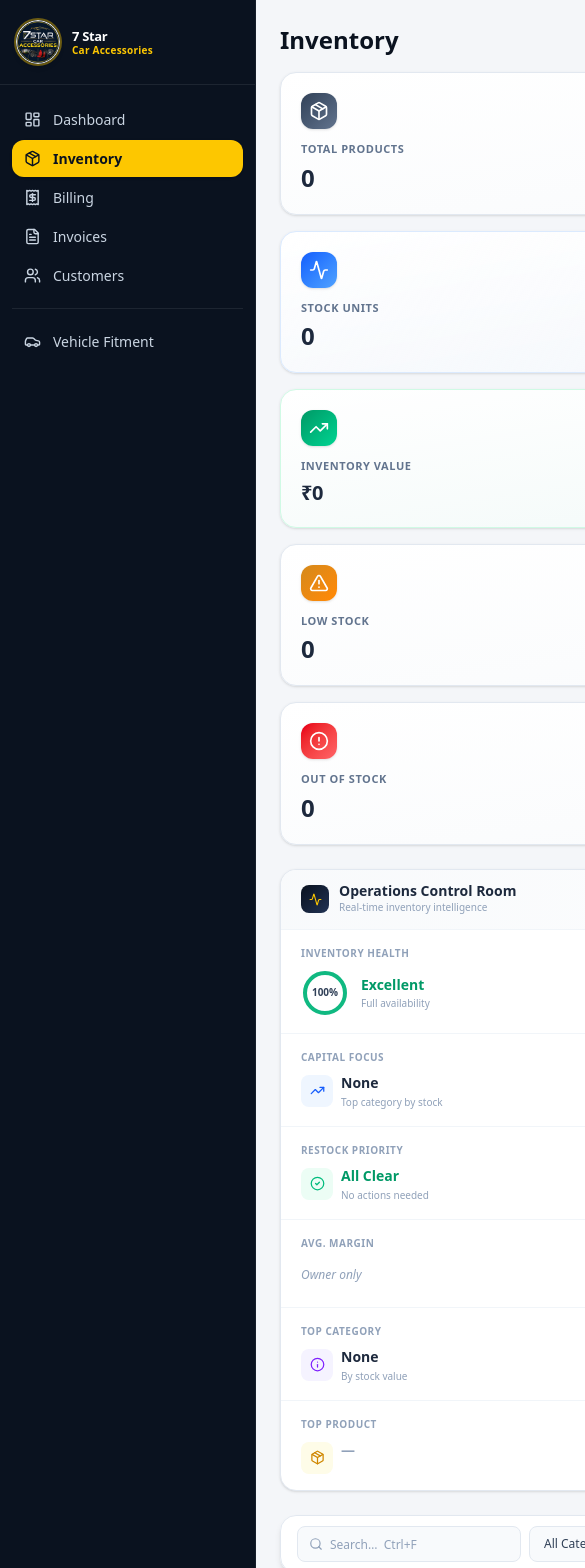
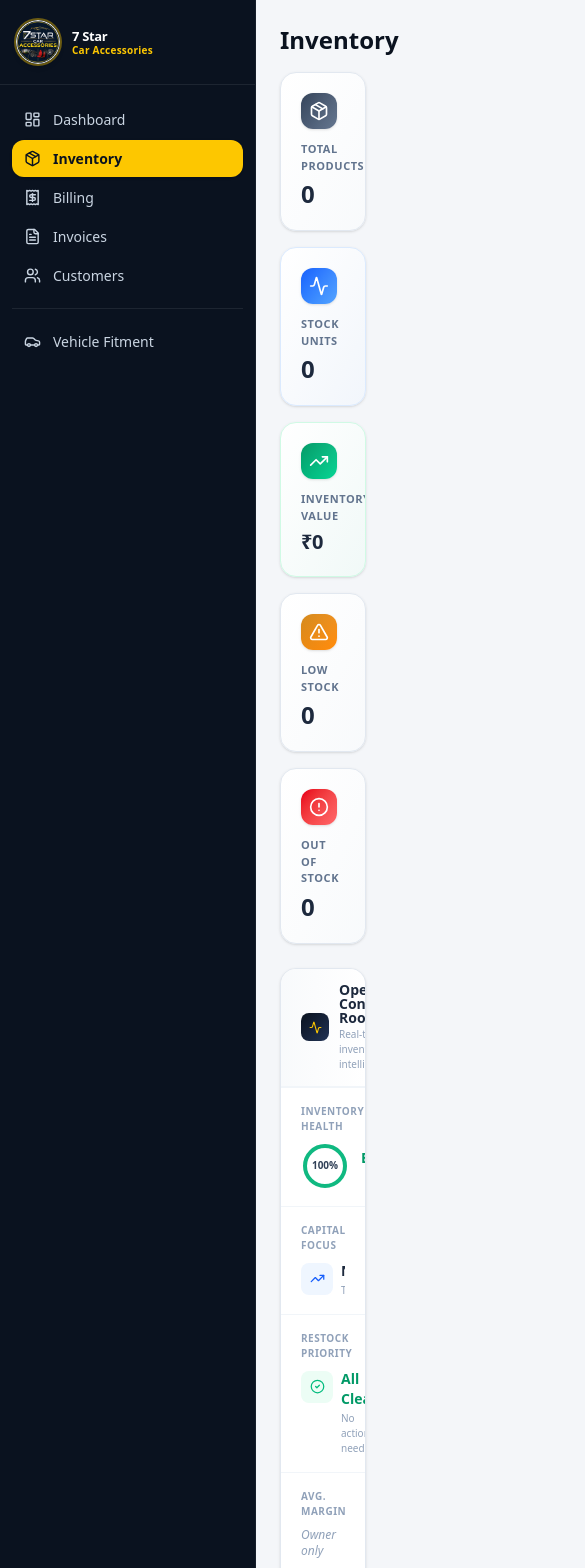
Before and after one commit to rehanmujawar804-source/autovault-master, a Next.js app: page /inventory in a window 390 px wide. Shown: the top 1568 px of the page, 585 px wide, since content can reach past the window. Built offline with nearby package versions, Linux system fonts and the light colour scheme.

Commit message:
responsive

```diff
--- a/src/app/inventory/page.tsx
+++ b/src/app/inventory/page.tsx
@@ -356,7 +356,7 @@ export default function InventoryPage() {
 
   if (!isMounted) {
     return (
-      <div>
+      <div className="w-full max-w-full min-w-0 space-y-6">
         {/* Header Skeleton */}
         <div className="flex items-center justify-between mb-6">
           <div className="h-8 w-32 bg-slate-200 rounded-lg animate-pulse" />
@@ -368,7 +368,7 @@ export default function InventoryPage() {
         </div>
 
         {/* KPI Cards Skeletons */}
-        <div className="grid grid-cols-1 md:grid-cols-2 xl:grid-cols-3 2xl:grid-cols-6 gap-4 mb-6">
+        <div className="grid grid-cols-1 sm:grid-cols-2 lg:grid-cols-3 xl:grid-cols-6 gap-4 mb-6 min-w-0">
           {Array.from({ length: 6 }).map((_, i) => (
             <div key={i} className="h-32 bg-slate-100 rounded-2xl border border-slate-200 p-5 flex flex-col justify-between animate-pulse">
               <div className="w-9 h-9 rounded-xl bg-slate-200" />
@@ -738,7 +738,7 @@ export default function InventoryPage() {
 
   // ─────────────────────────────────────────────────────────────────────────
   return (
-    <div>
+    <div className="w-full max-w-full min-w-0 space-y-6">
       {/* Hidden file input for CSV Import */}
       <input
         type="file"
@@ -750,7 +750,7 @@ export default function InventoryPage() {
       <h1 className="text-2xl font-black text-navy-950 mb-4">Inventory</h1>
 
       {/* ── KPI Cards ──────────────────────────────────────────────────────── */}
-      <div className="grid grid-cols-1 md:grid-cols-2 xl:grid-cols-3 2xl:grid-cols-6 gap-4 mb-6">
+      <div className="grid grid-cols-1 sm:grid-cols-2 lg:grid-cols-3 xl:grid-cols-6 gap-4 mb-6 min-w-0">
 
         {/* Total Products */}
         <KpiCard
@@ -826,7 +826,7 @@ export default function InventoryPage() {
       </div>
 
       {/* ── Operations Control Room ─────────────────────────────────────────── */}
-      <div className="bg-white rounded-2xl border border-slate-200 mb-6 shadow-sm overflow-hidden">
+      <div className="bg-white rounded-2xl border border-slate-200 mb-6 shadow-sm overflow-hidden min-w-0 w-full">
         {/* Panel header */}
         <div className="flex items-center gap-2.5 px-5 py-3.5 border-b border-slate-100 bg-gradient-to-r from-slate-50 to-white">
           <div className="w-7 h-7 rounded-lg bg-gradient-to-br from-navy-950 to-navy-700 flex items-center justify-center shrink-0">
@@ -845,10 +845,10 @@ export default function InventoryPage() {
         </div>
 
         {/* 6-section grid */}
-        <div className="grid grid-cols-1 sm:grid-cols-2 lg:grid-cols-3 xl:grid-cols-6 divide-y sm:divide-y-0 sm:divide-x divide-slate-100">
+        <div className="grid grid-cols-1 sm:grid-cols-2 lg:grid-cols-3 xl:grid-cols-6 divide-y sm:divide-y-0 divide-slate-100 border-t border-slate-100">
 
           {/* 1 — Inventory Health */}
-          <div className="px-5 py-4 flex flex-col gap-2">
+          <div className="px-5 py-4 flex flex-col gap-2 min-w-0">
             <p className="text-[10px] font-bold uppercase tracking-wider text-slate-400">Inventory Health</p>
             <div className="flex items-center gap-3">
               {/* Circular gauge */}
@@ -868,14 +868,14 @@ export default function InventoryPage() {
                   {insights.healthScore}%
                 </span>
               </div>
-              <div>
+              <div className="min-w-0">
                 <p className={`text-sm font-bold ${
                   insights.healthScore >= 90 ? 'text-emerald-600' :
                   insights.healthScore >= 70 ? 'text-amber-600' : 'text-red-600'
                 }`}>
                   {insights.healthScore >= 90 ? 'Excellent' : insights.healthScore >= 70 ? 'Fair' : 'Critical'}
                 </p>
-                <p className="text-[10px] text-slate-400 mt-0.5 leading-snug">
+                <p className="text-[10px] text-slate-400 mt-0.5 leading-snug truncate">
                   {insights.healthScore >= 90
                     ? 'Full availability'
                     : insights.healthScore >= 70
@@ -887,7 +887,7 @@ export default function InventoryPage() {
           </div>
 
           {/* 2 — Primary Capital Focus */}
-          <div className="px-5 py-4 flex flex-col gap-2">
+          <div className="px-5 py-4 flex flex-col gap-2 min-w-0">
             <p className="text-[10px] font-bold uppercase tracking-wider text-slate-400">Capital Focus</p>
             <div className="flex items-start gap-2">
               <div className="w-8 h-8 rounded-lg bg-blue-50 text-blue-600 flex items-center justify-center shrink-0 mt-0.5">
@@ -896,18 +896,18 @@ export default function InventoryPage() {
               <div className="min-w-0">
                 <p className="text-sm font-bold text-slate-800 truncate">{insights.topCategory}</p>
                 {isOwner ? (
-                  <p className="text-[10px] text-slate-400 mt-0.5">
+                  <p className="text-[10px] text-slate-400 mt-0.5 truncate">
                     ₹{insights.topCategoryValue.toLocaleString()} tied up
                   </p>
                 ) : (
-                  <p className="text-[10px] text-slate-400 mt-0.5">Top category by stock</p>
+                  <p className="text-[10px] text-slate-400 mt-0.5 truncate">Top category by stock</p>
                 )}
               </div>
             </div>
           </div>
 
           {/* 3 — Restock Priority */}
-          <div className="px-5 py-4 flex flex-col gap-2">
+          <div className="px-5 py-4 flex flex-col gap-2 min-w-0">
             <p className="text-[10px] font-bold uppercase tracking-wider text-slate-400">Restock Priority</p>
             <div className="flex items-start gap-2">
               <div className={`w-8 h-8 rounded-lg flex items-center justify-center shrink-0 mt-0.5 ${
@@ -919,7 +919,7 @@ export default function InventoryPage() {
                   ? <AlertTriangle size={15} />
                   : <CheckCircle2 size={15} />}
               </div>
-              <div>
+              <div className="min-w-0">
                 {insights.criticalCount === 0 ? (
                   <>
                     <p className="text-sm font-bold text-emerald-600">All Clear</p>
@@ -930,7 +930,7 @@ export default function InventoryPage() {
                     <p className="text-sm font-bold text-orange-600">{insights.criticalCount} item{insights.criticalCount > 1 ? 's' : ''}</p>
                     <button
                       onClick={() => setStockFilter("Low Stock")}
-                      className="text-[10px] text-navy-600 font-bold hover:underline cursor-pointer mt-0.5 text-left"
+                      className="text-[10px] text-navy-600 font-bold hover:underline cursor-pointer mt-0.5 text-left block truncate"
                     >
                       Filter low stock →
                     </button>
@@ -942,7 +942,7 @@ export default function InventoryPage() {
 
           {/* 4 — Average Margin (owner only) */}
           {isOwner ? (
-            <div className="px-5 py-4 flex flex-col gap-2">
+            <div className="px-5 py-4 flex flex-col gap-2 min-w-0">
               <p className="text-[10px] font-bold uppercase tracking-wider text-slate-400">Avg. Margin</p>
               <div className="flex items-start gap-2">
                 <div className={`w-8 h-8 rounded-lg flex items-center justify-center shrink-0 mt-0.5 ${
@@ -952,20 +952,20 @@ export default function InventoryPage() {
                 }`}>
                   <DollarSign size={15} />
                 </div>
-                <div>
+                <div className="min-w-0">
                   <p className={`text-sm font-black ${
                     insights.avgMargin >= 30 ? 'text-green-600'
                     : insights.avgMargin >= 15 ? 'text-amber-600'
                     : 'text-red-600'
                   }`}>{insights.avgMargin}%</p>
-                  <p className="text-[10px] text-slate-400 mt-0.5">
+                  <p className="text-[10px] text-slate-400 mt-0.5 truncate">
                     {insights.avgMargin >= 30 ? 'Healthy margin' : insights.avgMargin >= 15 ? 'Moderate margin' : 'Low margin'}
                   </p>
                 </div>
               </div>
             </div>
           ) : (
-            <div className="px-5 py-4 flex flex-col gap-2">
+            <div className="px-5 py-4 flex flex-col gap-2 min-w-0">
               <p className="text-[10px] font-bold uppercase tracking-wider text-slate-400">Avg. Margin</p>
               <div className="flex items-center gap-2 h-8">
                 <span className="text-xs text-slate-400 italic">Owner only</span>
@@ -974,7 +974,7 @@ export default function InventoryPage() {
           )}
 
           {/* 5 — Top Category */}
-          <div className="px-5 py-4 flex flex-col gap-2">
+          <div className="px-5 py-4 flex flex-col gap-2 min-w-0">
             <p className="text-[10px] font-bold uppercase tracking-wider text-slate-400">Top Category</p>
             <div className="flex items-start gap-2">
               <div className="w-8 h-8 rounded-lg bg-violet-50 text-violet-600 flex items-center justify-center shrink-0 mt-0.5">
@@ -988,7 +988,7 @@ export default function InventoryPage() {
           </div>
 
           {/* 6 — Top Product */}
-          <div className="px-5 py-4 flex flex-col gap-2">
+          <div className="px-5 py-4 flex flex-col gap-2 min-w-0">
             <p className="text-[10px] font-bold uppercase tracking-wider text-slate-400">Top Product</p>
             <div className="flex items-start gap-2">
               <div className="w-8 h-8 rounded-lg bg-yellow-50 text-yellow-600 flex items-center justify-center shrink-0 mt-0.5">
@@ -998,11 +998,9 @@ export default function InventoryPage() {
                 {insights.topProduct ? (
                   <>
                     <p className="text-sm font-bold text-slate-800 truncate" title={insights.topProduct.name}>
-                      {insights.topProduct.name.length > 18
-                        ? insights.topProduct.name.slice(0, 18) + '…'
-                        : insights.topProduct.name}
+                      {insights.topProduct.name}
                     </p>
-                    <p className="text-[10px] text-slate-400 mt-0.5 font-mono">{insights.topProduct.sku}</p>
+                    <p className="text-[10px] text-slate-400 mt-0.5 font-mono truncate">{insights.topProduct.sku}</p>
                   </>
                 ) : (
                   <p className="text-sm font-bold text-slate-400">—</p>
@@ -1015,11 +1013,13 @@ export default function InventoryPage() {
       </div>
 
       {/* ── Professional Sticky Filter Toolbar ──────────────────────────────── */}
-      <div className="sticky top-4 z-20 bg-white/95 backdrop-blur-sm rounded-2xl border border-slate-200 shadow-md mb-3">
-        <div className="flex items-center gap-2 px-4 h-14 overflow-x-auto">
-
+      <div className="sticky top-4 z-20 bg-white/95 backdrop-blur-sm rounded-2xl border border-slate-200 shadow-md mb-3 p-3">
+        <div className="flex flex-wrap items-center justify-between gap-2.5 min-w-0">
+
+          {/* Filters group */}
+          <div className="flex flex-wrap items-center gap-2 min-w-0 flex-1">
             {/* Search */}
-          <div className="relative shrink-0">
+            <div className="relative min-w-0">
               <Search size={14} className="absolute left-3 top-1/2 -translate-y-1/2 text-slate-400 pointer-events-none" />
               <input
                 id="inv-search"
@@ -1028,7 +1028,7 @@ export default function InventoryPage() {
                 placeholder="Search…  Ctrl+F"
                 value={search}
                 onChange={(e) => setSearch(e.target.value)}
-              className="border border-slate-200 rounded-lg pl-8 pr-3 h-9 text-sm w-56 focus:outline-none focus:ring-2 focus:ring-amber-400 bg-slate-50 focus:bg-white transition-all placeholder:text-slate-400 placeholder:text-xs"
+                className="border border-slate-200 rounded-lg pl-8 pr-3 h-9 text-sm w-44 sm:w-52 md:w-56 focus:outline-none focus:ring-2 focus:ring-amber-400 bg-slate-50 focus:bg-white transition-all placeholder:text-slate-400 placeholder:text-xs"
               />
             </div>
 
@@ -1088,12 +1088,10 @@ export default function InventoryPage() {
                 <option key={opt.value} value={opt.value}>{opt.label}</option>
               ))}
             </select>
-
-          {/* Divider */}
-          <div className="h-6 w-px bg-slate-200 mx-1 shrink-0" />
+          </div>
 
           {/* Action buttons */}
-          <div className="flex items-center gap-1.5 ml-auto shrink-0">
+          <div className="flex items-center gap-1.5 shrink-0 ml-auto flex-wrap">
             {hasActiveFilters && (
               <button
                 onClick={resetFilters}
@@ -1134,7 +1132,7 @@ export default function InventoryPage() {
       </div>
 
       {/* ── Quick Filter Chips ──────────────────────────────────────────────── */}
-      <div className="flex items-center gap-2 mb-3 flex-wrap">
+      <div className="flex items-center gap-2 mb-3 flex-wrap min-w-0">
         {([
           { key: "all",          label: "All",          count: chipCounts.all,          stock: "All" as StockFilter,            status: "All" },
           { key: "healthy",      label: "Healthy",      count: chipCounts.healthy,      stock: "Healthy" as StockFilter,        status: "All" },
@@ -1168,7 +1166,7 @@ export default function InventoryPage() {
       </div>
 
       {/* ── Table Card ──────────────────────────────────────────────────────── */}
-      <div className="bg-white rounded-2xl border border-slate-200 mb-1 shadow-sm">
+      <div className="bg-white rounded-2xl border border-slate-200 mb-1 shadow-sm overflow-hidden min-w-0 w-full">
 
         {/* ── Table ──────────────────────────────────────────────────────── */}
         {filtered.length === 0 ? (
@@ -1215,7 +1213,7 @@ export default function InventoryPage() {
             </div>
           )
         ) : (
-          <div className="overflow-x-auto">
+          <div className="overflow-x-auto min-w-0 w-full">
             <table className="w-full text-sm border-collapse">
               {/* ── Sticky professional header ── */}
               <thead className="sticky top-0 z-10">
--- a/src/components/AppShell.tsx
+++ b/src/components/AppShell.tsx
@@ -20,7 +20,7 @@ export default function AppShell({
   return (
     <div className="flex">
       <Sidebar />
-      <main className="flex-1 p-6">{children}</main>
+      <main className="flex-1 min-w-0 p-6">{children}</main>
     </div>
   );
 }
```
Lines whose indentation alone changed are shown as unchanged.
